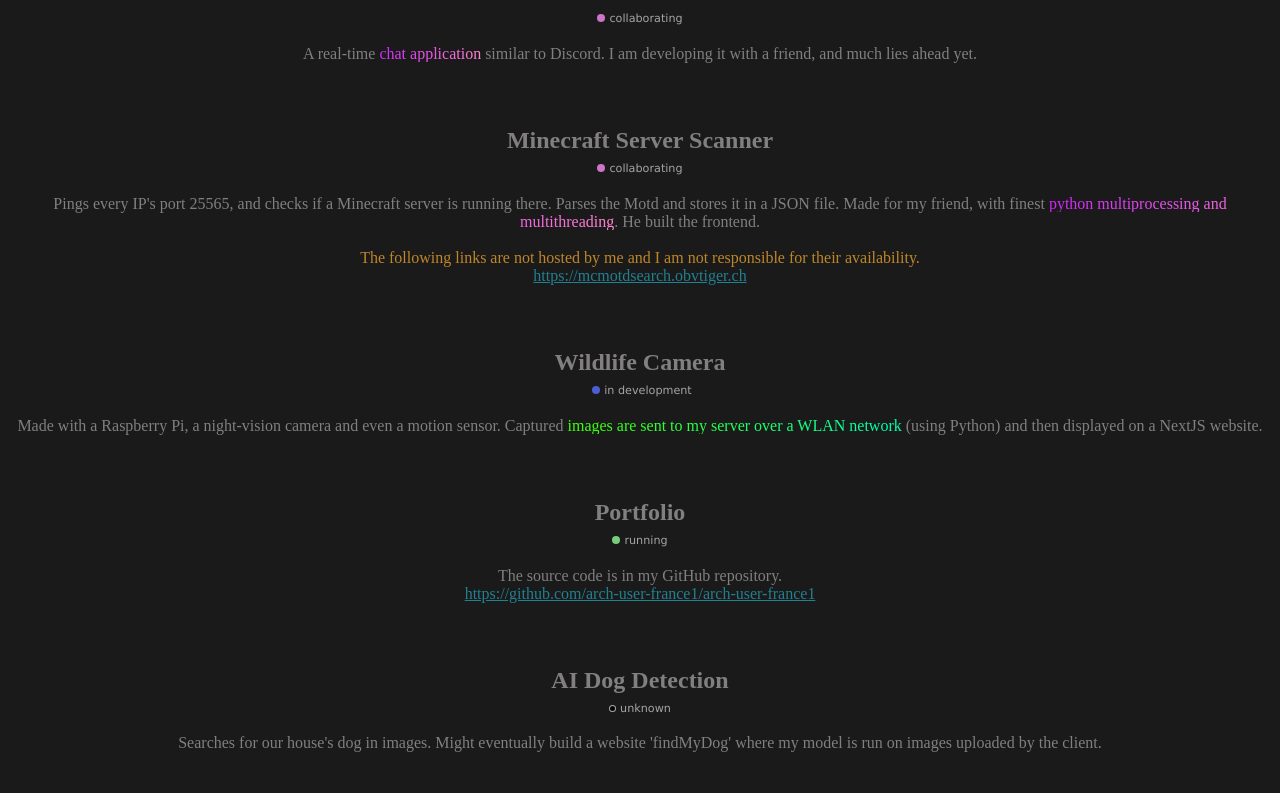
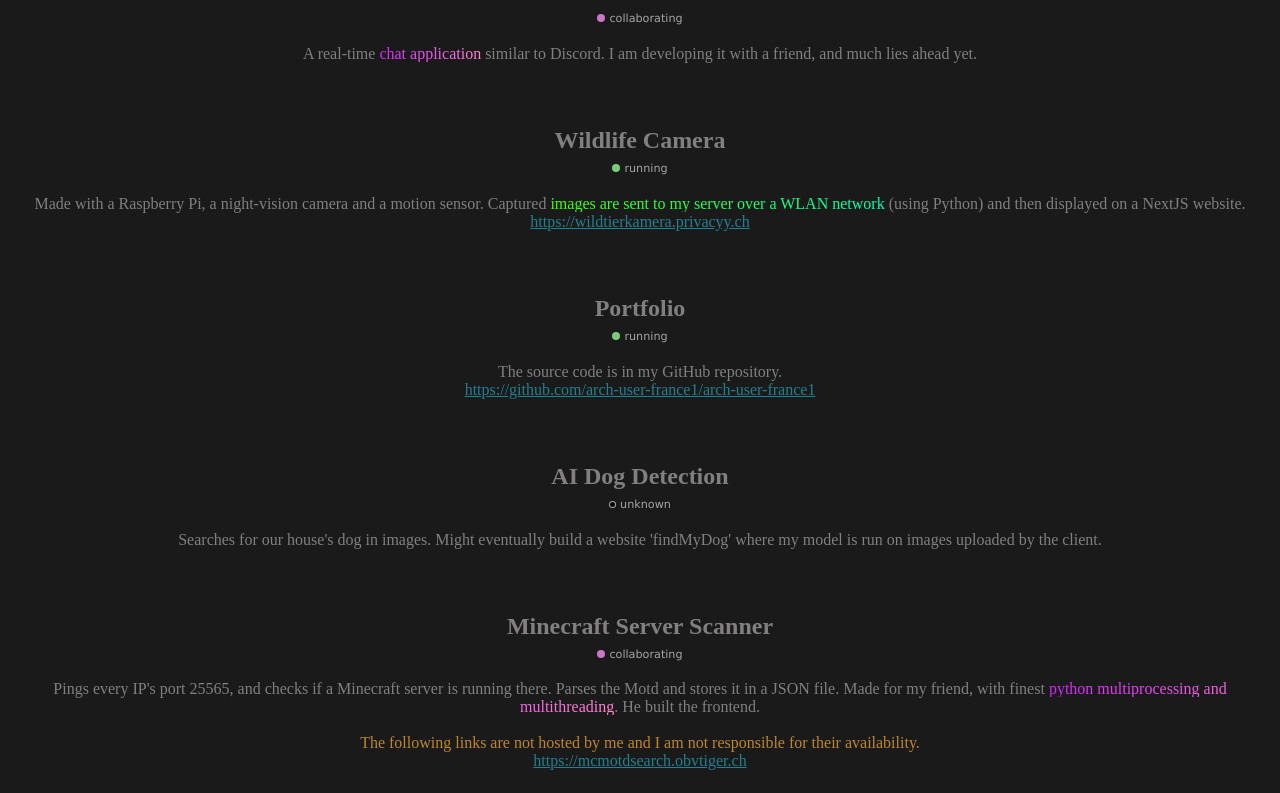
Before and after one commit to arch-user-france1/arch-user-france1, a Next.js app: page / in a window 1280 px wide. Shown: the part 927-1720 px from the top of the page. Built offline with nearby package versions, Linux system fonts and the light colour scheme.

Commit message:
wildlife camera online

```diff
--- a/pages/index.js
+++ b/pages/index.js
@@ -133,20 +133,12 @@ export default function Page() {
       </Project>
 
       <Project
-      projectname="Minecraft Server Scanner"
-      link="https://mcmotdsearch.obvtiger.ch"
-      status="collaborating"
-      visibleLinks={["https://mcmotdsearch.obvtiger.ch"]}
-      responsibleHostingMsg
+      projectname="Wildlife Camera"
+      status="running"
+      link="https://wildtierkamera.privacyy.ch"
+      visibleLinks={["https://wildtierkamera.privacyy.ch"]}
       >
-        <span>Pings every IP's port 25565, and checks if a Minecraft server is running there. Parses the Motd and stores it in a JSON file. Made for my friend, with finest <GrMagenta>python multiprocessing and multithreading</GrMagenta>. He built the frontend.</span>
-      </Project>
-
-      <Project
-      projectname="Wildlife Camera"
-      status="in development"
-      >
-        <span>Made with a Raspberry Pi, a night-vision camera and even a motion sensor. Captured <GrGreen>images are sent to my server over a WLAN network</GrGreen> (using Python) and then displayed on a NextJS website.</span>
+        <span>Made with a Raspberry Pi, a night-vision camera and a motion sensor. Captured <GrGreen>images are sent to my server over a WLAN network</GrGreen> (using Python) and then displayed on a NextJS website.</span>
       </Project>
 
       <Project
@@ -161,6 +153,16 @@ export default function Page() {
       projectname="AI Dog Detection"
       >
         <span>Searches for our house's dog in images. Might eventually build a website 'findMyDog' where my model is run on images uploaded by the client.</span>
+      </Project>
+
+      <Project
+      projectname="Minecraft Server Scanner"
+      link="https://mcmotdsearch.obvtiger.ch"
+      status="collaborating"
+      visibleLinks={["https://mcmotdsearch.obvtiger.ch"]}
+      responsibleHostingMsg
+      >
+        <span>Pings every IP's port 25565, and checks if a Minecraft server is running there. Parses the Motd and stores it in a JSON file. Made for my friend, with finest <GrMagenta>python multiprocessing and multithreading</GrMagenta>. He built the frontend.</span>
       </Project>
 
       <Project
```
